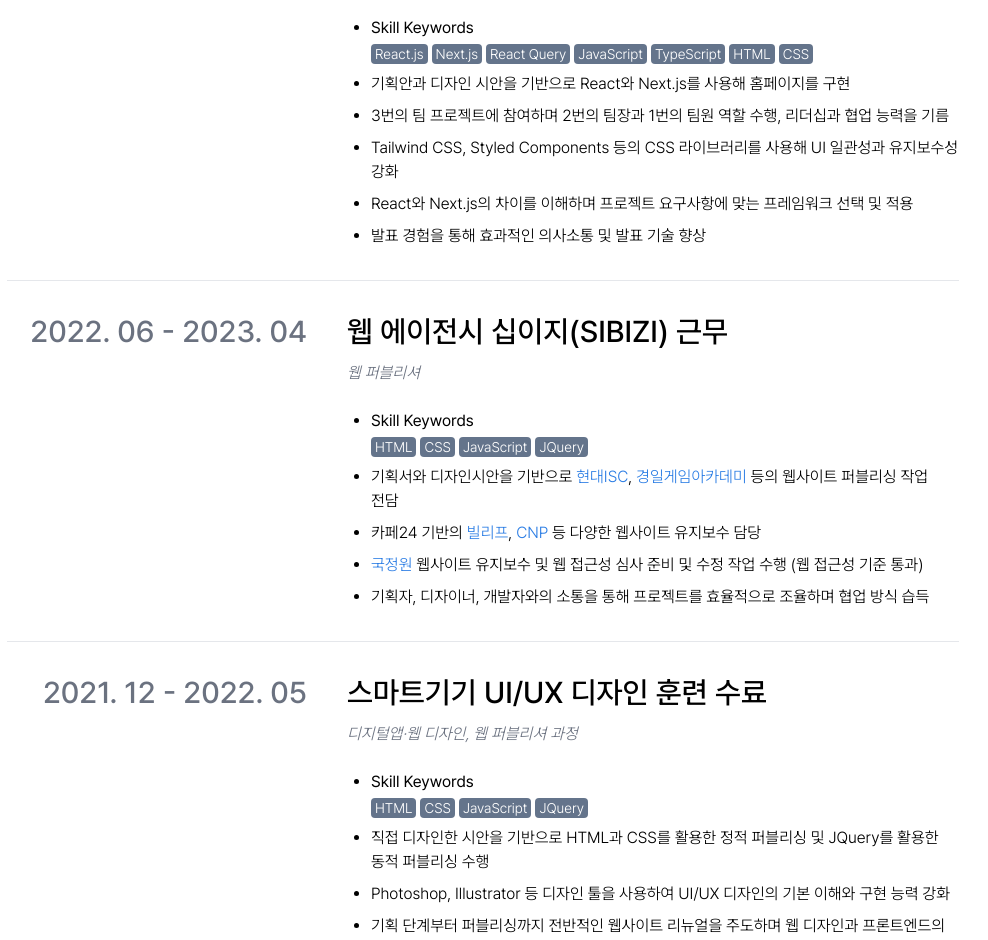
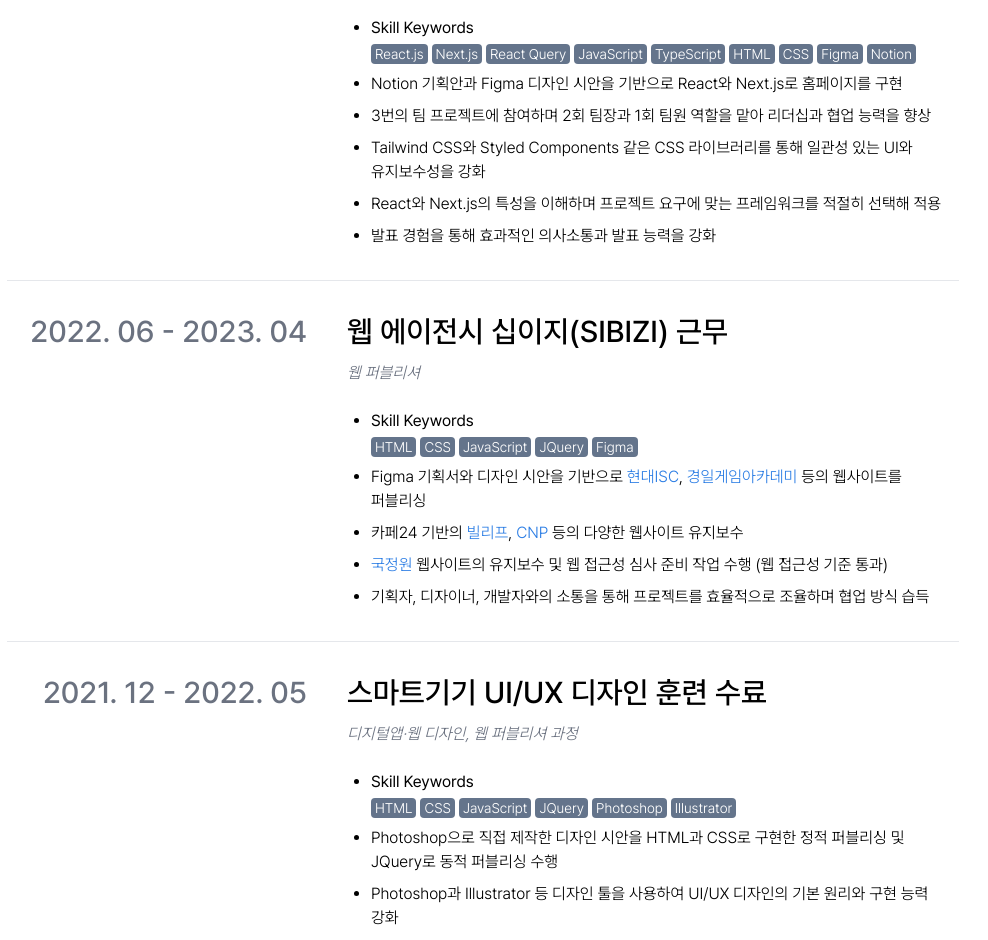
Before and after one commit to O-daeun/portfolio, a Next.js app: page /resume in a window 1280 px wide. Shown: the part 1880-2820 px from the top of the page, without its empty margins (157-1145 px from the left). Built offline with nearby package versions, Linux system fonts and the light colour scheme.

Commit message:
refactor: 이력서 경력 내용 수정

```diff
--- a/components/pages/resume-page/experience-section.tsx
+++ b/components/pages/resume-page/experience-section.tsx
@@ -6,33 +6,44 @@ const EXPERIENCE_LIST = [
     title: '코드잇 스프린트 FE 5기 수료',
     subTitle: '프론트엔드 부트캠프',
     period: '2024. 02 - 2024. 08',
-    skillList: ['React.js', 'Next.js', 'React Query', 'JavaScript', 'TypeScript', 'HTML', 'CSS'],
+    skillList: [
+      'React.js',
+      'Next.js',
+      'React Query',
+      'JavaScript',
+      'TypeScript',
+      'HTML',
+      'CSS',
+      'Figma',
+      'Notion',
+    ],
     contentsList: [
-      '기획안과 디자인 시안을 기반으로 React와 Next.js를 사용해 홈페이지를 구현',
-      '3번의 팀 프로젝트에 참여하며 2번의 팀장과 1번의 팀원 역할 수행, 리더십과 협업 능력을 기름',
-      'Tailwind CSS, Styled Components 등의 CSS 라이브러리를 사용해 UI 일관성과 유지보수성 강화',
-      'React와 Next.js의 차이를 이해하며 프로젝트 요구사항에 맞는 프레임워크 선택 및 적용',
-      '발표 경험을 통해 효과적인 의사소통 및 발표 기술 향상',
+      'Notion 기획안과 Figma 디자인 시안을 기반으로 React와 Next.js로 홈페이지를 구현',
+      '3번의 팀 프로젝트에 참여하며 2회 팀장과 1회 팀원 역할을 맡아 리더십과 협업 능력을 향상',
+      'Tailwind CSS와 Styled Components 같은 CSS 라이브러리를 통해 일관성 있는 UI와 유지보수성을 강화',
+      'React와 Next.js의 특성을 이해하며 프로젝트 요구에 맞는 프레임워크를 적절히 선택해 적용',
+      '발표 경험을 통해 효과적인 의사소통과 발표 능력을 강화',
     ],
   },
   {
     title: '웹 에이전시 십이지(SIBIZI) 근무',
     subTitle: '웹 퍼블리셔',
     period: '2022. 06 - 2023. 04',
-    skillList: ['HTML', 'CSS', 'JavaScript', 'JQuery'],
+    skillList: ['HTML', 'CSS', 'JavaScript', 'JQuery', 'Figma'],
     contentsList: [
       <>
-        기획서와 디자인시안을 기반으로 <BlankLink href="https://hyundai-isc.com">현대ISC</BlankLink>
-        , <BlankLink href="https://www.kiweb.or.kr">경일게임아카데미</BlankLink> 등의 웹사이트
-        퍼블리싱 작업 전담
+        Figma 기획서와 디자인 시안을 기반으로{' '}
+        <BlankLink href="https://hyundai-isc.com">현대ISC</BlankLink>,{' '}
+        <BlankLink href="https://www.kiweb.or.kr">경일게임아카데미</BlankLink> 등의 웹사이트를
+        퍼블리싱
       </>,
       <>
         카페24 기반의 <BlankLink href="https://belifmall.com/">빌리프</BlankLink>,{' '}
-        <BlankLink href="https://cnpmall.com/">CNP</BlankLink> 등 다양한 웹사이트 유지보수 담당
+        <BlankLink href="https://cnpmall.com/">CNP</BlankLink> 등의 다양한 웹사이트 유지보수
       </>,
       <>
-        <BlankLink href="https://www.nis.go.kr/">국정원</BlankLink> 웹사이트 유지보수 및 웹 접근성
-        심사 준비 및 수정 작업 수행 (웹 접근성 기준 통과)
+        <BlankLink href="https://www.nis.go.kr/">국정원</BlankLink> 웹사이트의 유지보수 및 웹 접근성
+        심사 준비 작업 수행 (웹 접근성 기준 통과)
       </>,
       '기획자, 디자이너, 개발자와의 소통을 통해 프로젝트를 효율적으로 조율하며 협업 방식 습득',
     ],
@@ -41,11 +52,11 @@ const EXPERIENCE_LIST = [
     title: '스마트기기 UI/UX 디자인 훈련 수료',
     subTitle: '디지털앱·웹 디자인, 웹 퍼블리셔 과정',
     period: '2021. 12 - 2022. 05',
-    skillList: ['HTML', 'CSS', 'JavaScript', 'JQuery'],
+    skillList: ['HTML', 'CSS', 'JavaScript', 'JQuery', 'Photoshop', 'Illustrator'],
     contentsList: [
-      '직접 디자인한 시안을 기반으로 HTML과 CSS를 활용한 정적 퍼블리싱 및 JQuery를 활용한 동적 퍼블리싱 수행',
-      'Photoshop, Illustrator 등 디자인 툴을 사용하여 UI/UX 디자인의 기본 이해와 구현 능력 강화',
-      '기획 단계부터 퍼블리싱까지 전반적인 웹사이트 리뉴얼을 주도하며 웹 디자인과 프론트엔드의 연결고리 이해',
+      'Photoshop으로 직접 제작한 디자인 시안을 HTML과 CSS로 구현한 정적 퍼블리싱 및 JQuery로 동적 퍼블리싱 수행',
+      'Photoshop과 Illustrator 등 디자인 툴을 사용하여 UI/UX 디자인의 기본 원리와 구현 능력 강화',
+      '기획부터 퍼블리싱까지 웹사이트 리뉴얼을 주도하며 웹 디자인과 프론트엔드의 연계성을 이해',
     ],
   },
 ];
```
